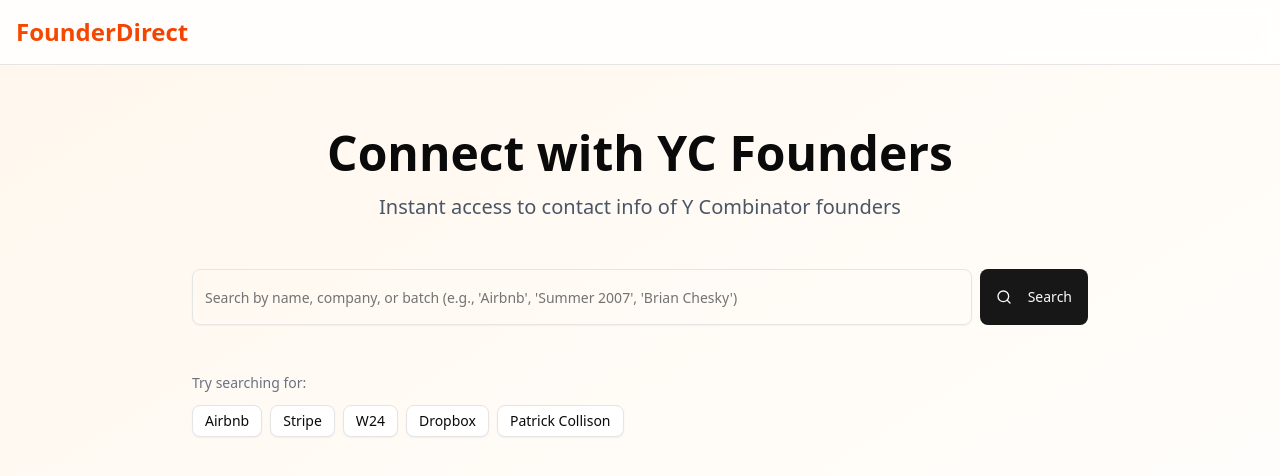
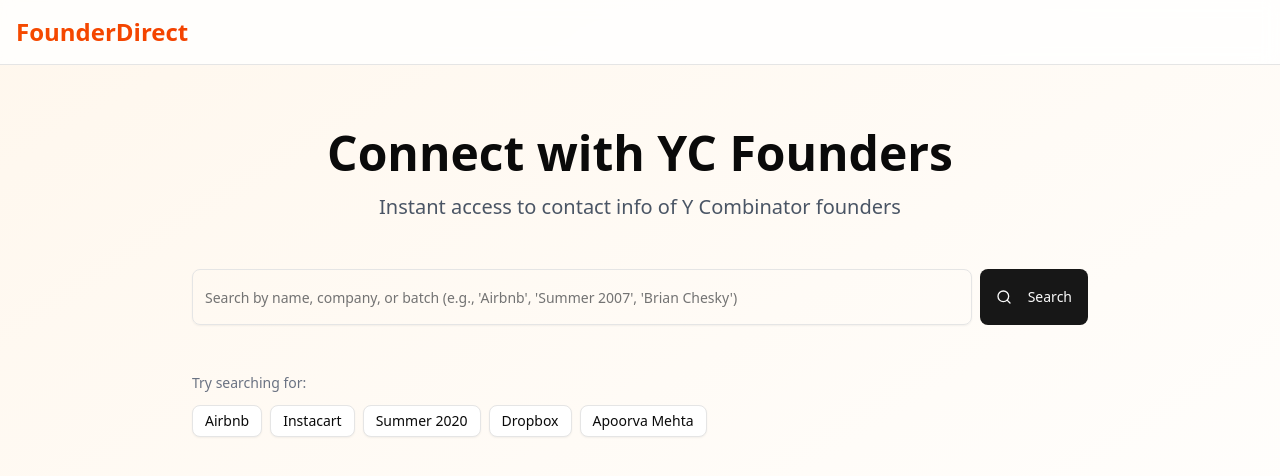
Before and after one commit to Vishal2002/foundersdirect, a Next.js app: page / in a window 1280 px wide. Shown: the top 476 px of the page. Built offline with nearby package versions, Linux system fonts and the light colour scheme.

Commit message:
update the things

```diff
--- a/app/page.tsx
+++ b/app/page.tsx
@@ -117,7 +117,7 @@ export default function Home() {
             <div className="mt-12">
               <p className="text-sm text-gray-500 mb-3">Try searching for:</p>
               <div className="flex flex-wrap gap-2">
-                {['Airbnb', 'Stripe', 'W24', 'Dropbox', 'Patrick Collison'].map((example) => (
+                {['Airbnb', 'Instacart', 'Summer 2020', 'Dropbox', 'Apoorva Mehta'].map((example) => (
                   <Button
                     key={example}
                     variant="outline"
```
